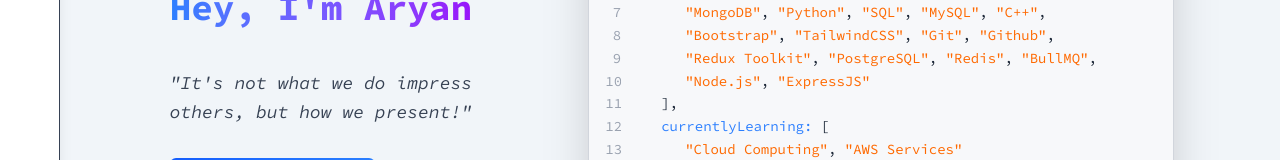
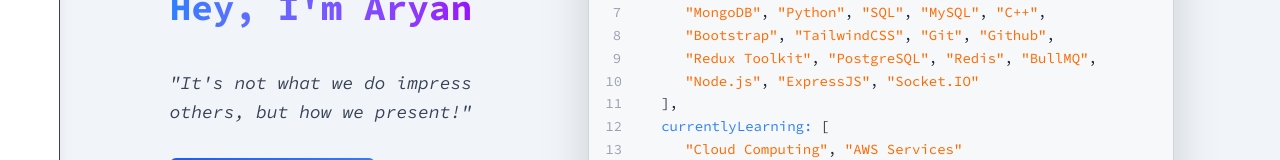
Before and after one commit to TheCodrrr/portfolio, a React (Vite) app in the folder portfolio/: page / in a window 1280 px wide. Shown: the part 411-571 px from the top of the page. Built offline with nearby package versions, Linux system fonts and the light colour scheme.

Commit message:
upd - home page skills

```diff
--- a/portfolio/src/Home.jsx
+++ b/portfolio/src/Home.jsx
@@ -16,7 +16,7 @@
         ["MongoDB", "Python", "SQL", "MySQL", "C++"],
         ["Bootstrap", "TailwindCSS", "Git", "Github"],
         ["Redux Toolkit", "PostgreSQL", "Redis", "BullMQ"],
-        ["Node.js", "ExpressJS"]
+        ["Node.js", "ExpressJS", "Socket.IO"]
     ];
 
     const learningItems = ["Cloud Computing", "AWS Services"];
```
